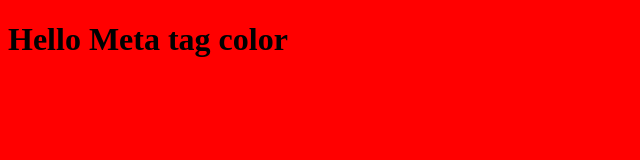
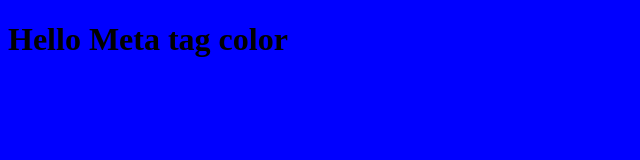
Before and after one commit to YuriiOL/test, a plain HTML site: page index.html in a window 1280 px wide. Shown: the whole page, without its empty margins (0-640 px from the left). Drawn offline with Linux system fonts and the light colour scheme.

Commit message:
new test

```diff
--- a/index.html
+++ b/index.html
@@ -17,5 +17,12 @@
  <div>
      <h1>Hello Meta tag color</h1>
  </div>
+ <script>
+   console.log();
+   setTimeout(()=>{
+     document.getElementsByTagName('body')[0].style.backgroundColor = 'blue'
+   },2000)
+
+ </script>
 </body>
 </html>
```
